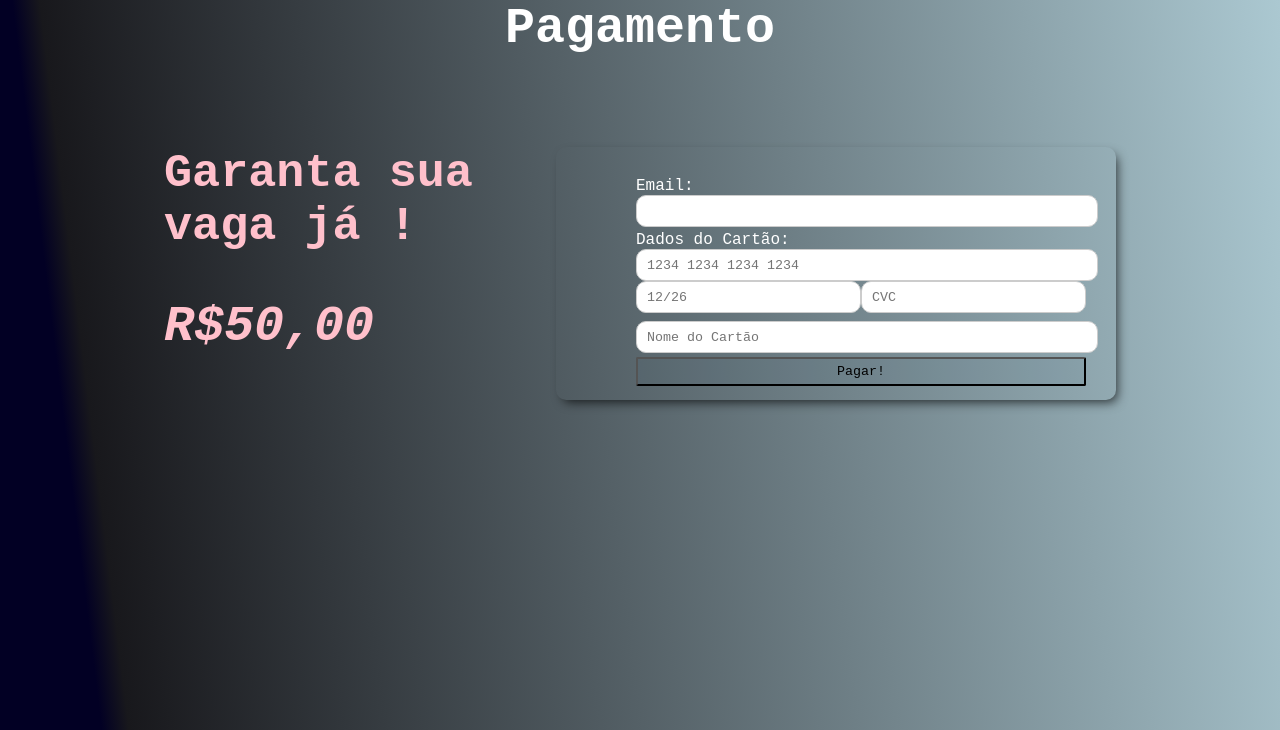
After one commit to GuilhermeStn/PROJETO-COTAS, a Flask app: page /pagamento in a window 1280 px wide. The commit adds this page. Shown: the top 730 px of the page. Run offline with Flask 3, Linux system fonts and the light colour scheme.

Commit message:
interação com dados de login
praticar css

```diff
--- a/server.py
+++ b/server.py
@@ -15,7 +15,14 @@ def index():
     return render_template("main.html")
 
 
+@app.route("/pagamento",methods=["GET","POST"])
+def pagamento():
+    email = request.form.get("email-valor")
+    dadosc = request.form.get("dados-cart")
+    print(f"O email é {email}")
+    print(f"Os dados do cartão {dadosc}")
 
+    return render_template("pagamento.html")
 
 
 @app.route("/contato")
--- /dev/null
+++ b/static/pagamento.css
@@ -0,0 +1,120 @@
+*{
+    margin:0px;
+    padding:0px;
+    font-family: 'Courier New', Courier, monospace;
+    color:white;
+}
+
+
+body{
+    background: #020024;
+    background: linear-gradient(83deg, rgba(2, 0, 36, 1) 8%, rgba(24, 24, 28, 1) 10%, rgba(171, 200, 209, 1) 100%);
+    height: 100%;
+    background-attachment: fixed;
+    color:black;
+}
+
+h1{
+    text-align: center;
+    color:#ffffff;
+    font-size: 50px;
+}
+
+section.pagamento{
+    display: flex;
+    max-width: 960px;
+    justify-content: space-around;
+    padding: 0 2%;
+    margin: 90px auto;
+}
+
+.descricao-pagamento{
+    width: 40%;
+    font-size: 40px;
+
+}
+
+.descricao-pagamento h3{
+    color:pink
+}
+
+.descricao-pagamento h2{
+    color:pink;
+    font-weight: 800;
+    font-style: oblique;
+    font-size: 50px ;
+}
+.descricao-pagamento h3:hover{
+    scale:110%;
+    color:rgb(221, 217, 217);
+    font-style: italic;
+}
+
+.form-pagamento{
+    width:50%;
+    padding-left:80px;
+      box-shadow: 4px 5px 11px -3px rgba(18, 18, 18, 0.72);
+    -webkit-box-shadow: 4px 5px 11px -3px rgba(0, 0, 0, 0.72);
+    -moz-box-shadow: 4px 5px 11px -3px rgba(18, 16, 16, 0.72);
+    border-radius: 10px;
+    background: rgba(255, 0, 0, 0) ;
+    padding-top: 30px;
+    padding-bottom: 20px;
+}
+
+.form-pagamento form{
+    display:flex;
+    flex-wrap: wrap;
+}
+
+.form-100{
+    width:100%;
+    padding-right: 30px;
+    margin-bottom: 4px;
+}
+
+.form-50{
+    width: 100%;display: flex;
+    margin-bottom: 4px;
+}
+
+.form-pagamento label{
+    display: block;
+}
+
+.form-pagamento input[type=text]{
+    width: 100%;
+    height: 30px;
+    border: 1px solid #ccc;
+    border-radius: 10px;
+    box-shadow: 10px ;
+    padding-left: 10px;
+    color:black;
+}
+
+@media screen and  (max-width:768px) {
+    .descricao-pagamento,.form-pagamento{
+        width: 100%;
+        margin-bottom: 40px;
+    }
+}
+
+
+.form-pagamento input[type=text]:hover{
+   box-shadow: 8px 7px 21px -2px rgba(0,0,0,0.43);
+}
+
+#pagar{
+    width: 100%;
+    height: 150%;
+    color:rgb(0, 0, 0);
+    background: rgba(61, 100, 120, 0.083);
+    cursor:pointer;
+    border-radius: 2px;
+}
+
+#pagar:hover{
+    scale:101%;
+    background-color: #069;
+    border-radius: 5px;
+}
--- a/templates/main.html
+++ b/templates/main.html
@@ -5,6 +5,7 @@
     <meta name="viewport" content="width=device-width, initial-scale=1.0">
     <link rel="stylesheet" href="/static/home.css">
     <title>Site-Cotas</title>
+    <script src="dados-fundos.js"></script>
 </head>
 <body>
     <header>
@@ -13,6 +14,7 @@
                 <li>
                     <a href="contato" target="_blank">Contato</a>
                 </li>
+                <li><a href="pagamento" target="_blank">Pagamento</a></li>
         </nav-bar>
     </header>
     <form action="" method="post">
--- /dev/null
+++ b/templates/pagamento.html
@@ -0,0 +1,50 @@
+<!DOCTYPE html>
+<html lang="pt-br">
+<head>
+    <meta charset="UTF-8">
+    <meta name="viewport" content="width, initial-scale=1.0">
+    <link rel="stylesheet" href="/static/pagamento.css">
+    <title>Document</title>
+</head>
+<body>
+    <header>
+        <h1>
+            Pagamento
+
+        </h1>
+    </header>
+    <section class="pagamento">
+        <div class="descricao-pagamento">
+            <!-- texto mechan -->
+             <h3>
+                Garanta sua vaga já !
+             </h3>
+             <br>
+             <h2>
+                R$50,00
+             </h2>
+        </div>
+        <div class="form-pagamento">
+            <form action="" method="post">
+                <div class="form-100">
+                    <label>Email: </label>
+                    <input type="text" name="email-valor" id="email-valor">
+                </div>
+                <div class="form-100">
+                    <label>Dados do Cartão: </label>
+                    <input type="text" name="dados-cart" id="dados-cart" placeholder="1234 1234 1234 1234">
+                    <div class="form-50">
+                        <input type="text" name="" id="" placeholder="12/26">
+                        <input type="text" name="" id="" placeholder="CVC">
+                    </div>
+                </div><div class="form-100">
+                    <input type="text" name="" id="" placeholder="Nome do Cartão">
+                </div>
+                <div class="form-100">
+                    <input type="submit" value="Pagar!" id="pagar">
+                </div>
+            </form>
+        </div>
+    </section>
+</body>
+</html
```
Also changed, not shown: templates/dados-fundos.js (added, +7 -0 lines).
